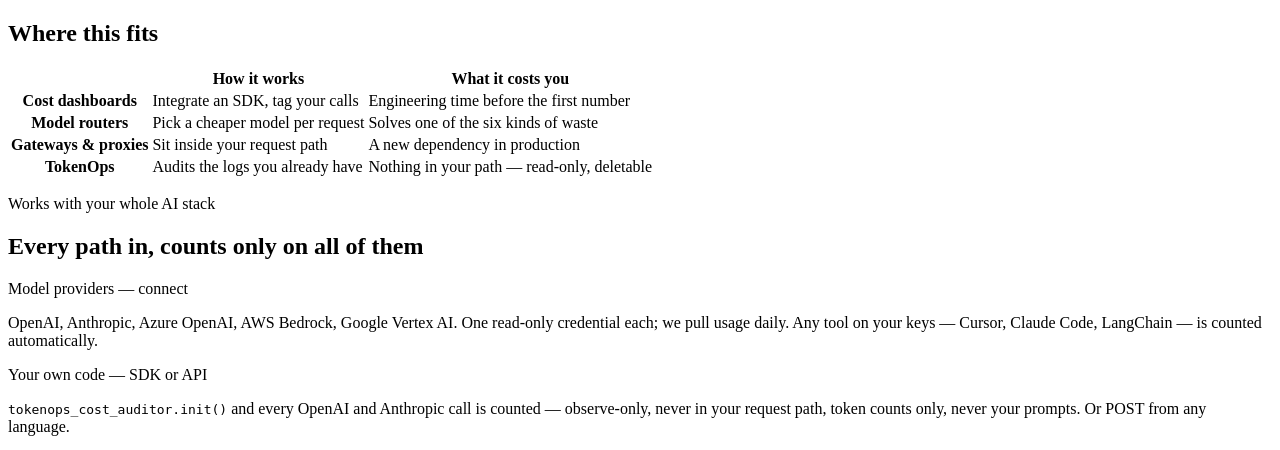
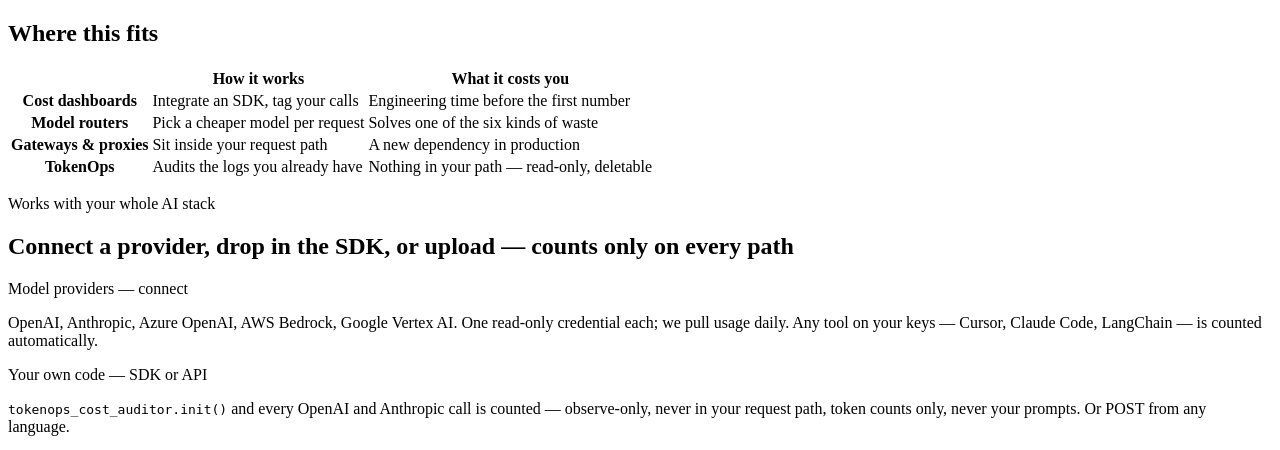
Before and after one commit to delvinggeeks/tokenops-cost-auditor, a Python web app: template src/tokenops_cost_auditor/web/templates/landing.html in a window 1280 px wide. Shown: the part 3973-4423 px from the top of the page. Run offline with Jinja, Linux system fonts and the light colour scheme; the template is opened without the code that fills it, so the values that code supplies are empty.

Commit message:
fix: Works-with rider ux notes — 4-up card grid + tighter heading
ux PASS-WITH-NOTES: the four coverage cards wrapped 3+1 in the 3-col
.connect-cards grid. Added the .connect-cards-4 variant ux suggested (4
desktop → 2 at 1100px → 1 at 620px, clean quad, cascade-ordered after the
base rule). Tightened the vague h2 to the plain-word register: 'Connect a
provider, drop in the SDK, or upload — counts only on every path.' CSS +
300KB landing budgets still hold.

```diff
--- a/src/tokenops_cost_auditor/web/static/wa-public.css
+++ b/src/tokenops_cost_auditor/web/static/wa-public.css
@@ -498,5 +498,10 @@
   border-top: 1px solid var(--rule); padding-top: var(--s1); }
 .gov-lede { color: var(--ink-soft); max-width: 68ch; margin: 0 0 var(--s4); line-height: 1.7; }
 @media (max-width: 860px) { .connect-cards { grid-template-columns: 1fr; } }
+/* Four-tier coverage map (Works-with rider): a clean quad, not a 3+1 wrap.
+   Sourced after the base 860 rule so the -4 breakpoints win by cascade. */
+.connect-cards-4 { grid-template-columns: repeat(4, 1fr); }
+@media (max-width: 1100px) { .connect-cards-4 { grid-template-columns: repeat(2, 1fr); } }
+@media (max-width: 620px) { .connect-cards-4 { grid-template-columns: 1fr; } }
 .connect-tools { color: var(--ink-soft); font-size: 14.5px; max-width: 62ch;
   line-height: 1.65; margin: 0 0 var(--s3); }
--- a/src/tokenops_cost_auditor/web/templates/landing.html
+++ b/src/tokenops_cost_auditor/web/templates/landing.html
@@ -294,8 +294,8 @@
   <section class="land-strip" data-reveal>
     <div class="wrap">
       <p class="sched">Works with your whole AI stack</p>
-      <h2>Every path in, counts only on all of them</h2>
-      <div class="connect-cards">
+      <h2>Connect a provider, drop in the SDK, or upload — counts only on every path</h2>
+      <div class="connect-cards connect-cards-4">
         <div class="connect-card">
           <span class="cc-name">Model providers — connect</span>
           <p>OpenAI, Anthropic, Azure OpenAI, AWS Bedrock, Google Vertex AI.
```
